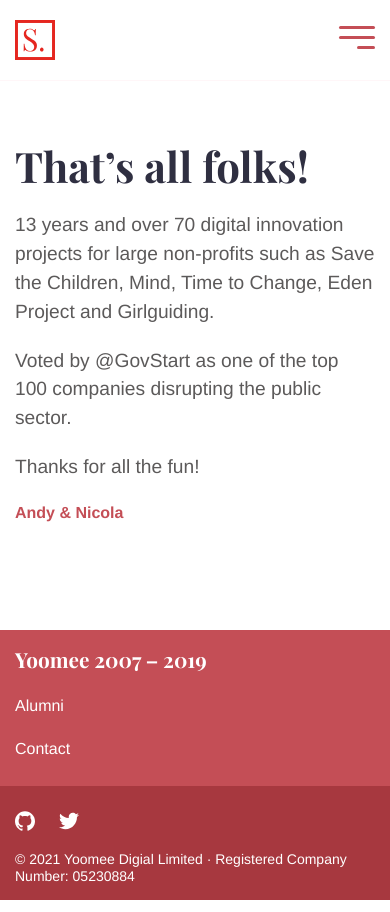
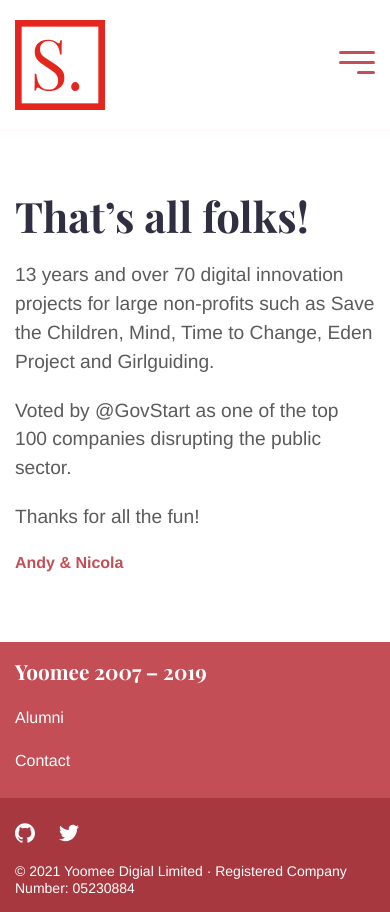
Before and after one commit to andymayer/yoomee7, a Jekyll site: the page built from index.md, in a window 390 px wide. Built offline with Jekyll 4.4.1, drawn with Linux system fonts in a browser that asks for light colours.

Commit message:
Update for mobile

```diff
--- a/_sass/components/_logo.scss
+++ b/_sass/components/_logo.scss
@@ -14,7 +14,7 @@
 }
 .logo-mobile {
   display: block;
-  width: 40px;
+  width: 90px;
   padding: 10px 0 10px 0;
   @include media-breakpoint-up(sm) {
     display: none;
```
